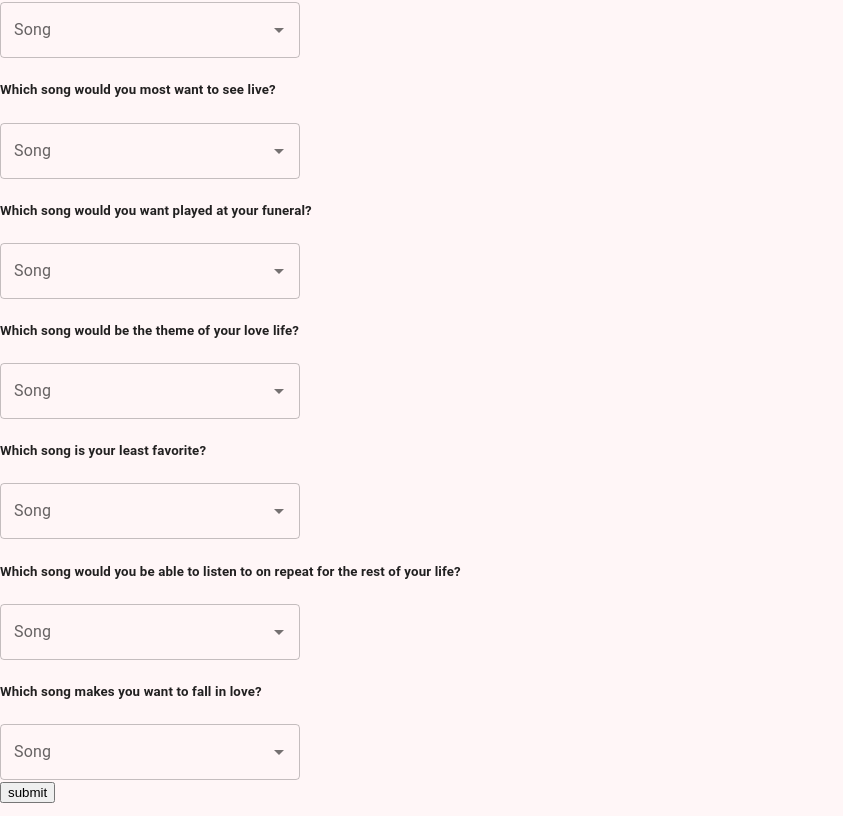
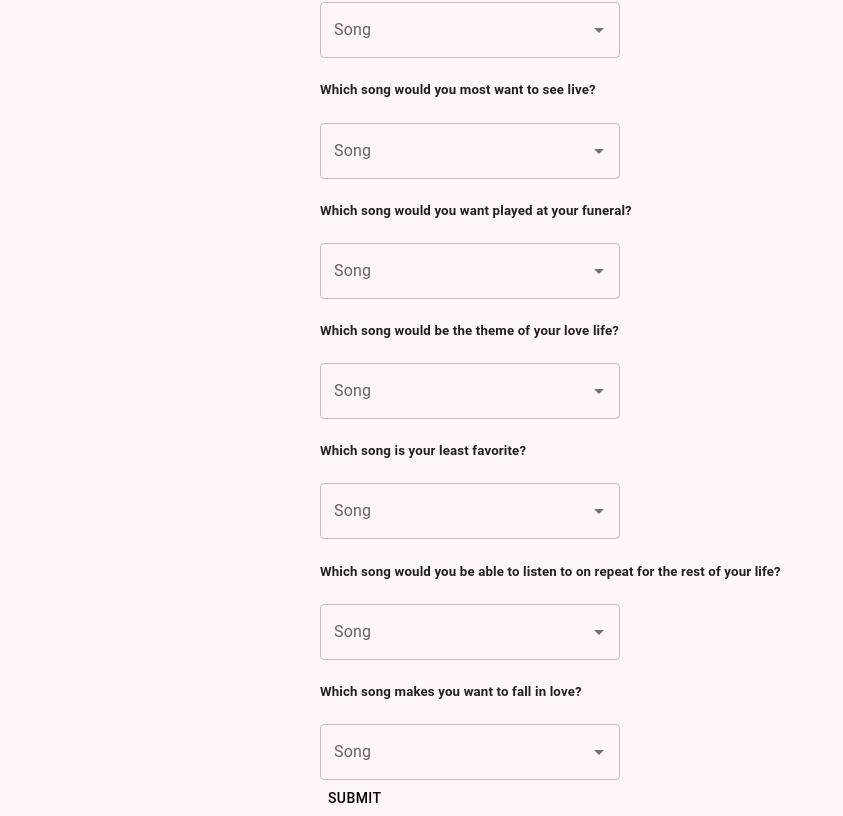
Before and after one commit to Mix-and-match-NU/mix-match, a React (Create React App) app: page /QuestionList in a window 1280 px wide. Shown: the part 372-1188 px from the top of the page, without its empty margins (0-843 px from the left). Built offline with nearby package versions, Linux system fonts and the light colour scheme; no server answers; the HTML template or start-up script is replaced by a standard one.

Commit message:
styled questionlist page

```diff
--- a/src/App.css
+++ b/src/App.css
@@ -1,8 +1,6 @@
 .App {
   /* text-align: center; */
 }
-
-
 
 
 .App-logo {
@@ -61,3 +59,8 @@ footer {
 .loginDescrip{
   text-align: center;
 }
+.questionlistpage {
+display: flexbox;
+width: 50%;
+margin: auto;
+}
--- a/src/Pages/Question.js
+++ b/src/Pages/Question.js
@@ -45,7 +45,7 @@ function Question({ question, list, setResponse, userResponses, index }) {
         <h5>{question.text}</h5>
       </div>
       {/* Song Data */}
-      <div>
+      <div className="autocomplete1">
         <Autocomplete
           disablePortal
           id="combo-box-demo"
@@ -54,7 +54,7 @@ function Question({ question, list, setResponse, userResponses, index }) {
 
           renderInput={(params) => <TextField {...params}
           label="Song"
-
+          component="div"
           />}
           onChange={(event, newValue) => {
             const restructuredData = {
--- a/src/components/QuestionList.js
+++ b/src/components/QuestionList.js
@@ -4,6 +4,8 @@ import { questionData } from "../data/questionData";
 
 import { useMutation } from '@apollo/client'
 import { ADD_SONG } from '../utils/mutations'
+
+import Button from "@mui/material/Button";
 
 const defaultObj = Array(9).fill({
   title: 'No Song Selected',
@@ -47,12 +49,14 @@ function QuestionList() {
 
   return (
     <>
+    <div className="questionlistpage">
       <form className='question-form'>
       <div>{list}</div>
-      <button onClick={handleFormSubmit}>
+      <Button onClick={handleFormSubmit} color="primary">
         submit
-      </button>
+      </Button>
       </form>
+      </div>
     </>
   );
 }
```
